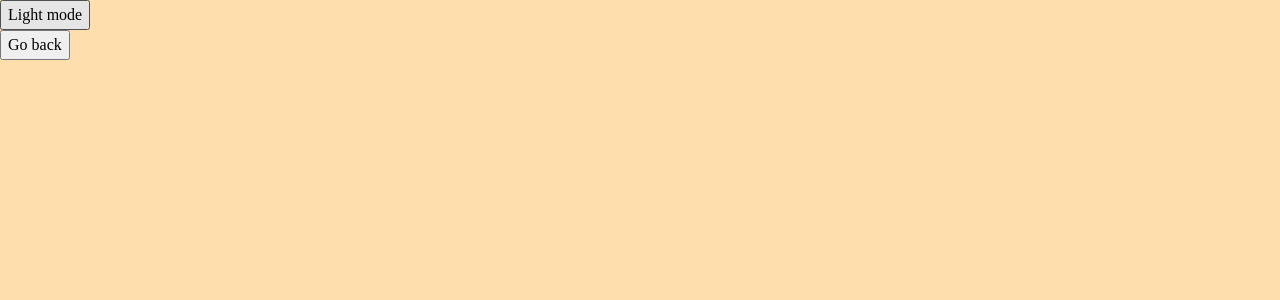
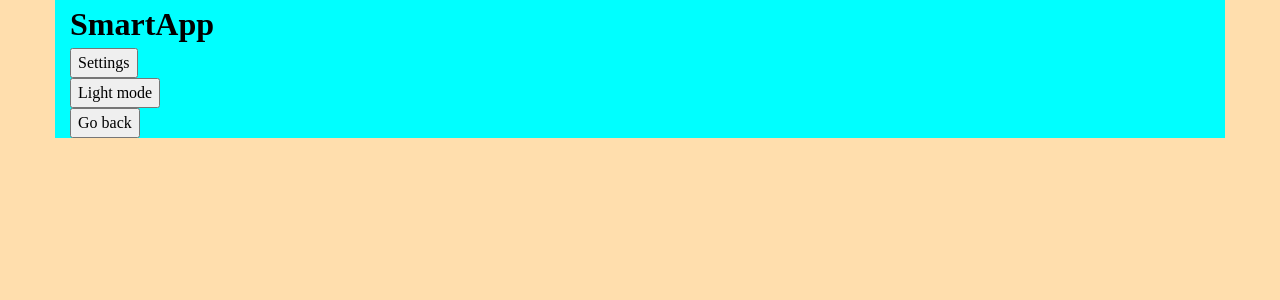
Before and after one commit to MikhailDeriabin/smart_app, a React (Create React App) app in the folder web-app/frontend/: page /settings in a window 1280 px wide. Shown: the top 300 px of the page. Built offline with nearby package versions, Linux system fonts and the light colour scheme.

Commit message:
fixed an app router's structure

```diff
--- a/web-app/frontend/src/App.tsx
+++ b/web-app/frontend/src/App.tsx
@@ -5,12 +5,16 @@ import ToggleThemeButton from "./components/ToggleThemeButton";
 import ThemeStore from "./store/ThemeStore";
 import {observer} from "mobx-react-lite";
 import AppRouter from "./components/AppRouter";
+import {BrowserRouter} from "react-router-dom";
 
 const App = observer( () => {
 
     return (
           <div className="App" id={ThemeStore.currentTheme}>
-              <AppRouter/>
+              <BrowserRouter>
+                  <Header/>
+                  <AppRouter/>
+              </BrowserRouter>
 
           </div>
   );
--- a/web-app/frontend/src/components/AppRouter.tsx
+++ b/web-app/frontend/src/components/AppRouter.tsx
@@ -9,7 +9,6 @@ const AppRouter = () => {
 
     return (
         <>
-            <BrowserRouter>
                 <Routes>
                     <Route path="/" element={<Main/>}/>
                     <Route path="/settings" element={<Settings/>}/>
@@ -19,7 +18,6 @@ const AppRouter = () => {
                         element={<Navigate to="404" replace />}
                     />
                 </Routes>
-            </BrowserRouter>
         </>
     );
 }
--- a/web-app/frontend/src/components/Header.tsx
+++ b/web-app/frontend/src/components/Header.tsx
@@ -6,12 +6,14 @@ import {useNavigate} from "react-router-dom";
 const Header = () => {
     const navigate = useNavigate();
     return (
-        <header className="header">
+        <div className="container">
+            <header className="header">
                 <h1>SmartApp</h1>
                 <nav>
-                    <button onClick={()=>navigate("/settings")}>Go to settings page</button>
+                    <button onClick={()=>navigate("/settings")}>Settings</button>
                 </nav>
-        </header>
+            </header>
+        </div>
     );
 };
 export default Header;
--- a/web-app/frontend/src/pages/Main.tsx
+++ b/web-app/frontend/src/pages/Main.tsx
@@ -8,7 +8,6 @@ const Main = () => {
     return (
         <div>
             <div className="container">
-                <Header/>
                 <h1>The Mobx use case example(Light/Dark mode)</h1>
                 <div className="testElement">
                     {
--- a/web-app/frontend/src/pages/Settings.tsx
+++ b/web-app/frontend/src/pages/Settings.tsx
@@ -6,7 +6,7 @@ import {useNavigate} from "react-router-dom";
 const Settings = () => {
     const navigate = useNavigate();
     return (
-        <div>
+        <div className="container">
             <ToggleThemeButton/>
             <button onClick={()=>navigate("/")}>Go back</button>
         </div>
```
